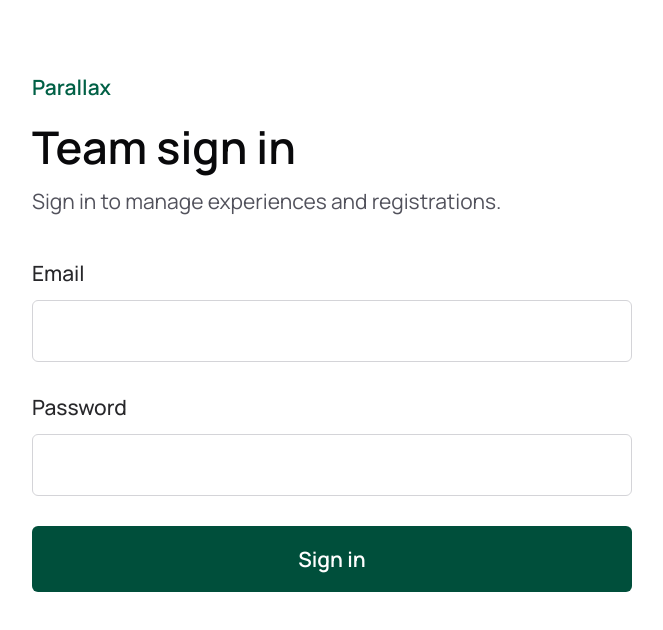
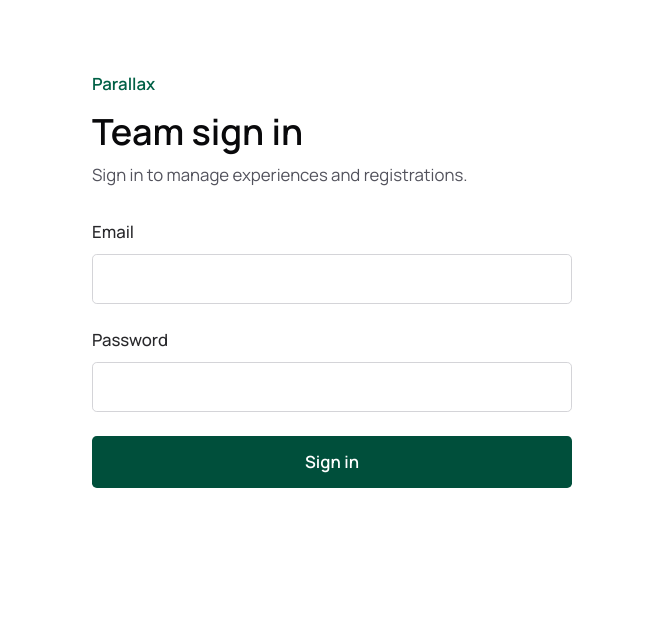
Before and after one commit to henokg573/parallax, a Next.js app: page /admin/login in a window 1280 px wide. Shown: the top 630 px of the page, without its empty margins (308-971 px from the left). Built offline with nearby package versions, Linux system fonts and the light colour scheme; no server answers; a web font is replaced by a local one.

Commit message:
made some changes

```diff
--- a/src/app/(frontend)/layout.tsx
+++ b/src/app/(frontend)/layout.tsx
@@ -51,7 +51,7 @@ export default function RootLayout({ children }: { children: React.ReactNode })
             Skip to content
           </a>
         )}
-        <div id="root" tabIndex={-1}>
+        <div id="root" className="frontend-root" tabIndex={-1}>
           {children}
         </div>
         {googleAnalyticsId && (
--- a/src/app/(frontend)/styles.css
+++ b/src/app/(frontend)/styles.css
@@ -2,7 +2,7 @@
 @import 'tailwindcss';
 
 html {
-  font-size: 150%;
+  font-size: 120%;
 }
 
 :root {
@@ -13,6 +13,9 @@ html {
   --paper: #fbfaf6;
   --gold: #e4ad4b;
   --line: rgba(16, 46, 38, 0.16);
+}
+.frontend-root {
+  font-size: 1.25rem;
 }
 * {
   scroll-behavior: smooth;
```
Also changed, not shown: public/logo.jpg (added).
